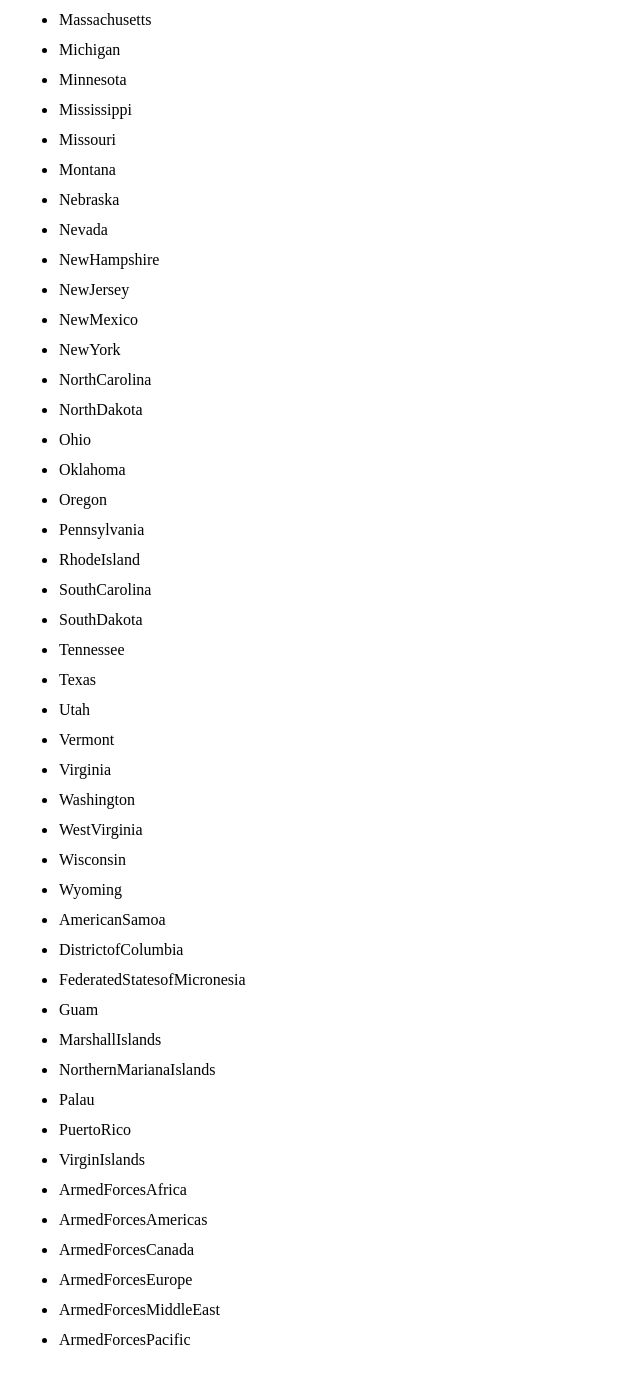
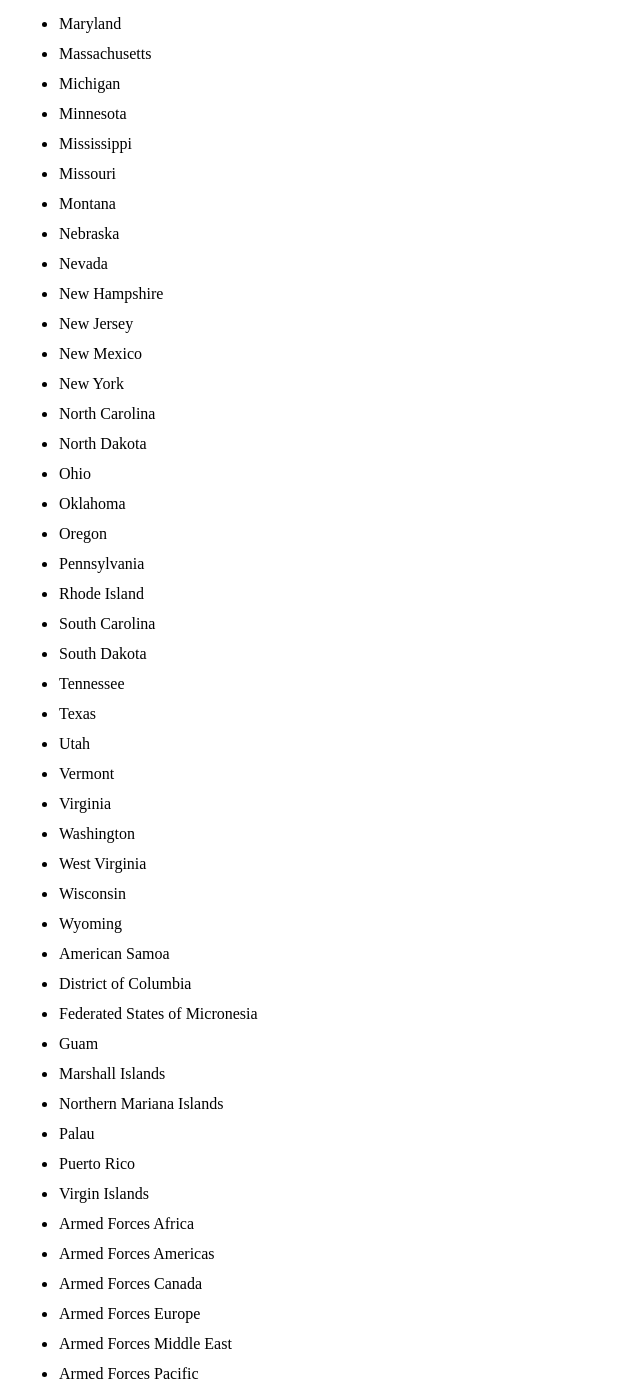
Before and after one commit to SvenPVoigt/RoadTrips, a Jekyll site: the page built from findem.html, in a window 1280 px wide and 1400 px high, scrolled down 666 px. Shown: the whole window, without its empty margins (0-640 px from the left). Built offline with Jekyll 4.4.1, drawn with Linux system fonts in a browser that asks for light colours; before the commit the page ends 2032 px from its top, so only the background shows below that.

Commit message:
added reset button and fixed spacing in state names

```diff
--- a/_data/states.csv
+++ b/_data/states.csv
@@ -27,40 +27,40 @@
 MT,Montana,
 NE,Nebraska,
 NV,Nevada,
-NH,NewHampshire,
-NJ,NewJersey,
-NM,NewMexico,
-NY,NewYork,
-NC,NorthCarolina,
-ND,NorthDakota,
+NH,New Hampshire,
+NJ,New Jersey,
+NM,New Mexico,
+NY,New York,
+NC,North Carolina,
+ND,North Dakota,
 OH,Ohio,
 OK,Oklahoma,
 OR,Oregon,
 PA,Pennsylvania,
-RI,RhodeIsland,
-SC,SouthCarolina,
-SD,SouthDakota,
+RI,Rhode Island,
+SC,South Carolina,
+SD,South Dakota,
 TN,Tennessee,
 TX,Texas,
 UT,Utah,
 VT,Vermont,
 VA,Virginia,
 WA,Washington,
-WV,WestVirginia,
+WV,West Virginia,
 WI,Wisconsin,
 WY,Wyoming,
-AS,AmericanSamoa,territory
-DC,DistrictofColumbia,territory
-FM,FederatedStatesofMicronesia,territory
+AS,American Samoa,territory
+DC,District of Columbia,territory
+FM,Federated States of Micronesia,territory
 GU,Guam,territory
-MH,MarshallIslands,territory
-MP,NorthernMarianaIslands,territory
+MH,Marshall Islands,territory
+MP,Northern Mariana Islands,territory
 PW,Palau,territory
-PR,PuertoRico,territory
-VI,VirginIslands,territory
-AE,ArmedForcesAfrica,military
-AA,ArmedForcesAmericas,military
-AE,ArmedForcesCanada,military
-AE,ArmedForcesEurope,military
-AE,ArmedForcesMiddleEast,military
-AP,ArmedForcesPacific,military
+PR,Puerto Rico,territory
+VI,Virgin Islands,territory
+AE,Armed Forces Africa,military
+AA,Armed Forces Americas,military
+AE,Armed Forces Canada,military
+AE,Armed Forces Europe,military
+AE,Armed Forces Middle East,military
+AP,Armed Forces Pacific,military
```
Also changed, not shown: findem.html (+6 -4 lines).
